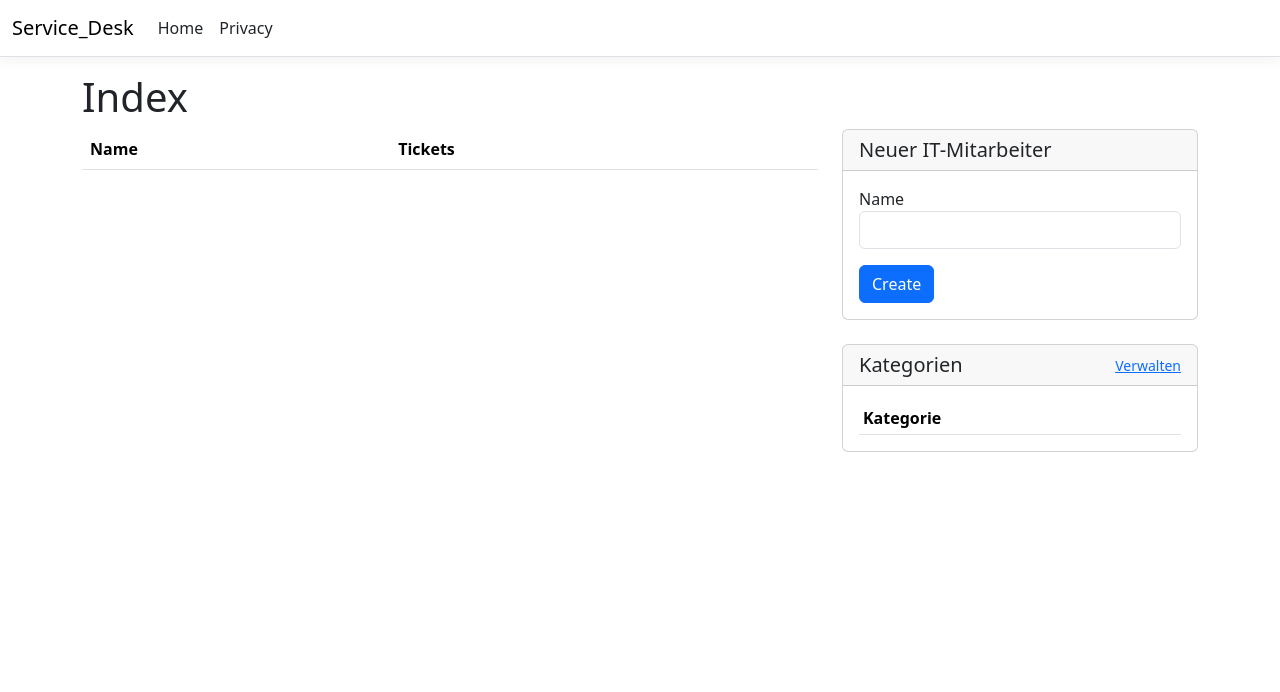
After one commit to JensBoehlke/Service-Desk, an ASP.NET Core app: template Service-Desk/Views/IT_Mitarbeiter/Index9.cshtml in a window 1280 px wide. The commit adds this page. Shown: the top 692 px of the page. Run offline with ASP.NET Core 8, Linux system fonts and the light colour scheme; the template is opened without the code that fills it, so the values that code supplies are empty; style sheets or scripts are compiled from the project's sources.

Commit message:
Zum Index-IT_Mitarbeiter die Kategorie hinzugefügt

```diff
--- a/Service-Desk/Controllers/IT_MitarbeiterController.cs
+++ b/Service-Desk/Controllers/IT_MitarbeiterController.cs
@@ -15,6 +15,7 @@ public class IT_MitarbeiterController : Controller
     // GET: IT_MITARBEITERS
     public async Task<IActionResult> Index()
     {
+        ViewBag.Kategorien = await _context.Kategorie.ToListAsync();
         return View(await _context.Mitarbeiter.ToListAsync());
     }
 
--- a/Service-Desk/Controllers/KategoriesController.cs
+++ b/Service-Desk/Controllers/KategorieController.cs
@@ -3,11 +3,11 @@ using Microsoft.AspNetCore.Mvc;
 using Microsoft.EntityFrameworkCore;
 using Service_Desk.Models;
 
-public class KategoriesController : Controller
+public class KategorieController : Controller
 {
     private readonly ServiceDeskContext _context;
 
-    public KategoriesController(ServiceDeskContext context)
+    public KategorieController(ServiceDeskContext context)
     {
         _context = context;
     }
--- a/Service-Desk/Models/Kategorie.cs
+++ b/Service-Desk/Models/Kategorie.cs
@@ -10,6 +10,8 @@ namespace Service_Desk.Models
 
         [Required(ErrorMessage = "Bitte eine Kategorie angeben.")]
         [StringLength(50)]
+
+        [Display(Name = "Kategorie Name")]
         public string KategorieName { get; set; } = string.Empty;
 
         public ICollection<Ticket> Tickets { get; set; } = new List<Ticket>();
--- a/Service-Desk/Models/Ticket.cs
+++ b/Service-Desk/Models/Ticket.cs
@@ -8,7 +8,7 @@ namespace Service_Desk.Models
         public int TicketId { get; set; }
 
         [Required(ErrorMessage = "Bitte Ihre Name angeben.")]
-        [Display(Name = "Erstellt Von:")]
+        [Display(Name = "Erstellt Von")]
         [StringLength(50)]
         public string ErstelltVon { get; set; } = string.Empty;
 
--- /dev/null
+++ b/Service-Desk/Views/IT_Mitarbeiter/Index9.cshtml
@@ -0,0 +1,97 @@
+@model IEnumerable<Service_Desk.Models.IT_Mitarbeiter>
+
+@{
+    ViewData["Title"] = "Index";
+    var kategorien = ViewBag.Kategorien as IEnumerable<Service_Desk.Models.Kategorie>
+                     ?? Enumerable.Empty<Service_Desk.Models.Kategorie>();
+}
+
+<h1>Index</h1>
+
+<div class="row">
+    <!-- Links: Liste der IT-Mitarbeiter -->
+    <div class="col-md-8">
+        <table class="table">
+            <thead>
+                <tr>
+                    <th>
+                        @Html.DisplayNameFor(model => model.Name)
+                    </th>
+                    <th>
+                        @Html.DisplayNameFor(model => model.Tickets)
+                    </th>
+                    <th></th>
+                </tr>
+            </thead>
+            <tbody>
+        @foreach (var item in Model) {
+                <tr>
+                    <td>
+                        @Html.DisplayFor(model => item.Name)
+                    </td>
+                    <td>
+                        @Html.DisplayFor(model => item.Tickets)
+                    </td>
+                    <td>
+                        <a asp-action="Edit" asp-route-mitarbeiterid="@item.MitarbeiterId">Edit</a> |
+                        <a asp-action="Details" asp-route-mitarbeiterid="@item.MitarbeiterId">Details</a> |
+                        <a asp-action="Delete" asp-route-mitarbeiterid="@item.MitarbeiterId">Delete</a>
+                    </td>
+                </tr>
+        }
+            </tbody>
+        </table>
+    </div>
+
+    <!-- Rechts: Create-Formular + Kategorien darunter -->
+    <div class="col-md-4">
+        <div class="card mb-4">
+            <div class="card-header">
+                <h5 class="mb-0">Neuer IT-Mitarbeiter</h5>
+            </div>
+            <div class="card-body">
+                <form asp-action="Create" method="post">
+                    @Html.AntiForgeryToken()
+
+                    <div class="form-group mb-3">
+                        <label for="Name" class="control-label">Name</label>
+                        <input type="text" id="Name" name="Name" class="form-control" maxlength="50" required />
+                    </div>
+
+                    <div class="form-group">
+                        <input type="submit" value="Create" class="btn btn-primary" />
+                    </div>
+                </form>
+            </div>
+        </div>
+
+        <!-- Kategorien (Inhalt von Views/Kategorie/Index.cshtml) -->
+        <div class="card">
+            <div class="card-header d-flex justify-content-between align-items-center">
+                <h5 class="mb-0">Kategorien</h5>
+                <a asp-controller="Kategorie" asp-action="Index" class="small">Verwalten</a>
+            </div>
+            <div class="card-body">
+                <table class="table table-sm mb-0">
+                    <thead>
+                        <tr>
+                            <th>Kategorie</th>
+                            <th></th>
+                        </tr>
+                    </thead>
+                    <tbody>
+                @foreach (var kategorie in kategorien) {
+                        <tr>
+                            <td>@kategorie.KategorieName</td>
+                            <td class="text-end">
+                                <a asp-controller="Kategorie" asp-action="Edit" asp-route-kategorieid="@kategorie.KategorieId">Edit</a> |
+                                <a asp-controller="Kategorie" asp-action="Delete" asp-route-kategorieid="@kategorie.KategorieId">Delete</a>
+                            </td>
+                        </tr>
+                }
+                    </tbody>
+                </table>
+            </div>
+        </div>
+    </div>
+</div>
--- a/Service-Desk/Views/Kategorie/Create.cshtml
+++ b/Service-Desk/Views/Kategorie/Create.cshtml
@@ -18,12 +18,6 @@
                 <input asp-for="KategorieName" class="form-control" />
                 <span asp-validation-for="KategorieName" class="text-danger"></span>
             </div>
-
-            <div class="form-group">
-                <label asp-for="Tickets" class="control-label"></label>
-                <input asp-for="Tickets" class="form-control" />
-                <span asp-validation-for="Tickets" class="text-danger"></span>
-            </div>
             <div class="form-group">
                 <input type="submit" value="Create" class="btn btn-primary" />
             </div>
--- a/Service-Desk/Views/Kategorie/Edit.cshtml
+++ b/Service-Desk/Views/Kategorie/Edit.cshtml
@@ -19,11 +19,6 @@
                 <span asp-validation-for="KategorieName" class="text-danger"></span>
             </div>
             <div class="form-group">
-                <label asp-for="Tickets" class="control-label"></label>
-                <input asp-for="Tickets" class="form-control" />
-                <span asp-validation-for="Tickets" class="text-danger"></span>
-            </div>
-            <div class="form-group">
                 <input type="submit" value="Save" class="btn btn-primary" />
             </div>
         </form>
```
Also changed, not shown: Service-Desk/Views/IT_Mitarbeiter/Index.cshtml (+34 -2 lines), Service-Desk/Views/IT_Mitarbeiter/Index5.cshtml (added, +66 -0 lines), Service-Desk/Views/IT_Mitarbeiter/Index6.cshtml (added, +59 -0 lines).
